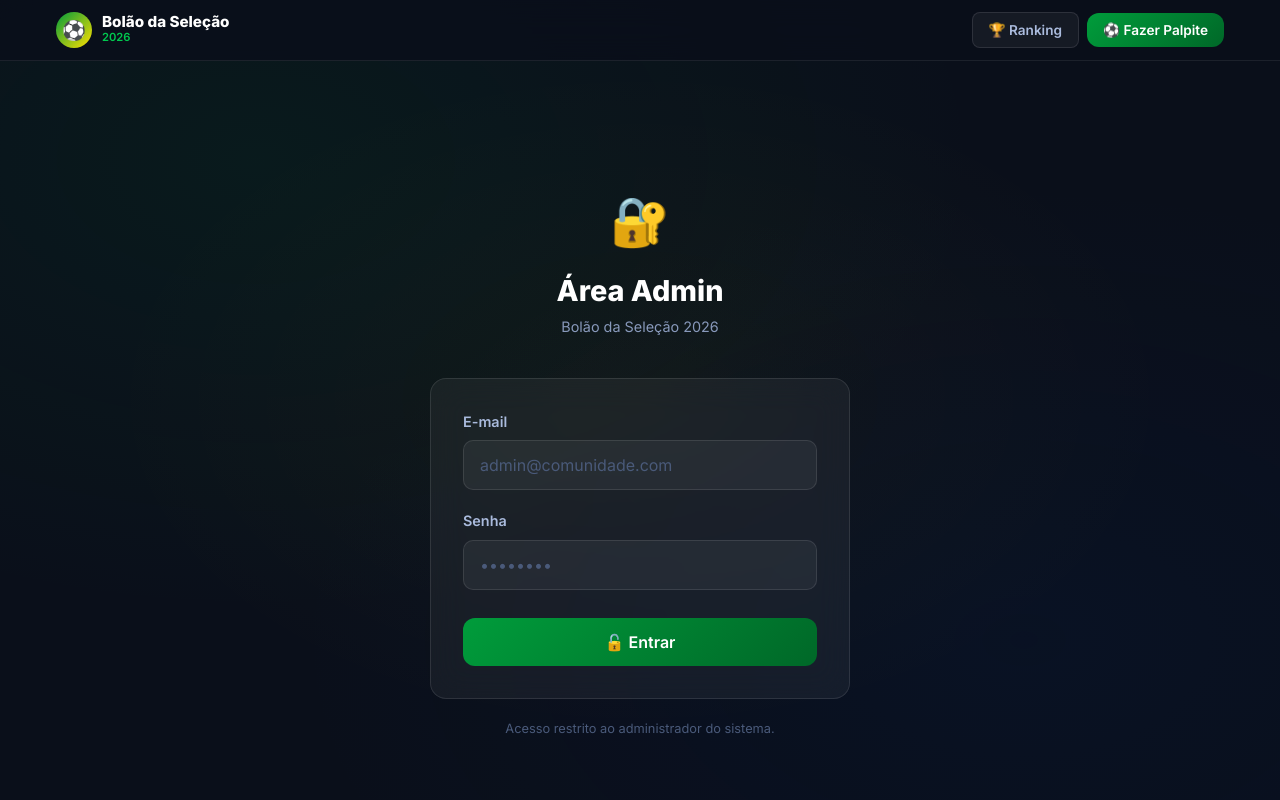
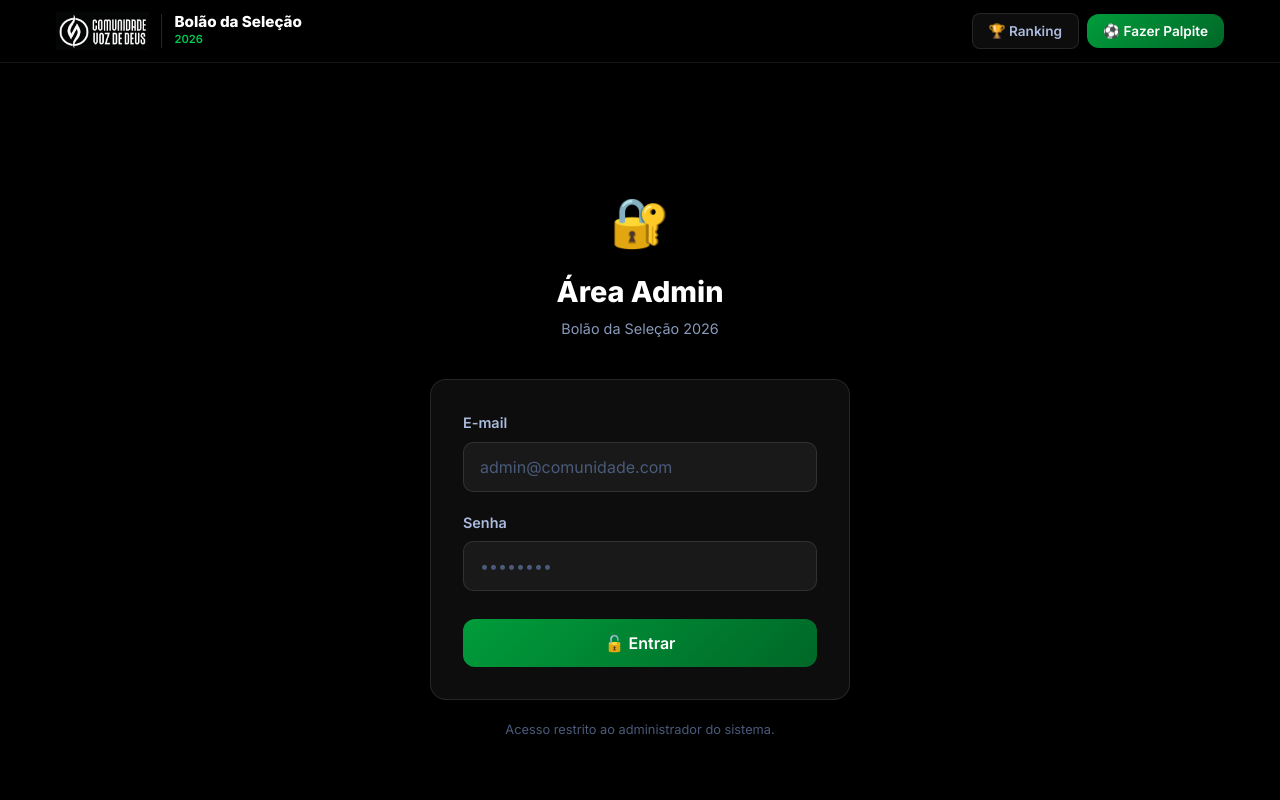
Before and after one commit to fullengage/acao-entre-amigos, a Next.js app: page /admin/login in a window 1280 px wide. Shown: the top 800 px of the page. Built offline with nearby package versions, Linux system fonts and the light colour scheme; no server answers.

Commit message:
style: apply pure black background and community logo to public and admin layouts

```diff
--- a/app/admin/layout.tsx
+++ b/app/admin/layout.tsx
@@ -45,7 +45,7 @@ export default function AdminLayout({ children }: { children: React.ReactNode })
       <aside
         style={{
           width: 240,
-          background: 'rgba(10,15,26,0.95)',
+          background: 'rgba(0,0,0,0.95)',
           borderRight: '1px solid rgba(255,255,255,0.08)',
           display: 'flex',
           flexDirection: 'column',
@@ -57,14 +57,27 @@ export default function AdminLayout({ children }: { children: React.ReactNode })
         }}
       >
         <div style={{ padding: '0 20px 24px', borderBottom: '1px solid rgba(255,255,255,0.08)' }}>
-          <div style={{ fontSize: '0.75rem', color: '#8899bb', fontWeight: 600, marginBottom: 4, textTransform: 'uppercase', letterSpacing: '0.05em' }}>
+          <div style={{ fontSize: '0.75rem', color: '#8899bb', fontWeight: 600, marginBottom: 8, textTransform: 'uppercase', letterSpacing: '0.05em' }}>
             🔐 Admin
           </div>
-          <div style={{ fontSize: '1rem', fontWeight: 700, color: 'white' }}>
-            Bolão da Seleção
-          </div>
-          <div className="text-gradient-brazil" style={{ fontSize: '0.8rem', fontWeight: 600 }}>
-            2026
+          <div style={{ display: 'flex', alignItems: 'center', gap: 10 }}>
+            <img
+              src="/logo-comunidade.png"
+              alt="Comunidade Voz de Deus"
+              style={{
+                height: 32,
+                width: 'auto',
+                display: 'block',
+              }}
+            />
+            <div>
+              <div style={{ fontSize: '0.85rem', fontWeight: 800, color: 'white', lineHeight: 1.1 }}>
+                Bolão Seleção
+              </div>
+              <div style={{ fontSize: '0.7rem', color: '#00C94F', fontWeight: 600, marginTop: 2 }}>
+                2026
+              </div>
+            </div>
           </div>
         </div>
 
--- a/app/globals.css
+++ b/app/globals.css
@@ -11,9 +11,9 @@
   --blue-mid: #003EA6;
   --white: #FFFFFF;
 
-  --bg-primary: #0a0f1a;
-  --bg-secondary: #0f1829;
-  --bg-card: rgba(15, 24, 41, 0.8);
+  --bg-primary: #000000;
+  --bg-secondary: #0a0a0a;
+  --bg-card: rgba(18, 18, 18, 0.85);
   --bg-glass: rgba(255, 255, 255, 0.05);
   --border-glass: rgba(255, 255, 255, 0.1);
 
@@ -37,11 +37,6 @@ body {
   background-color: var(--bg-primary);
   color: var(--text-primary);
   min-height: 100vh;
-  background-image:
-    radial-gradient(ellipse at 20% 20%, rgba(0, 156, 59, 0.08) 0%, transparent 50%),
-    radial-gradient(ellipse at 80% 80%, rgba(0, 39, 118, 0.1) 0%, transparent 50%),
-    radial-gradient(ellipse at 50% 50%, rgba(255, 223, 0, 0.03) 0%, transparent 60%);
-  background-attachment: fixed;
 }
 
 /* Glass card */
--- a/components/Navbar.tsx
+++ b/components/Navbar.tsx
@@ -8,7 +8,7 @@ export function Navbar() {
         position: 'sticky',
         top: 0,
         zIndex: 100,
-        background: 'rgba(10,15,26,0.85)',
+        background: 'rgba(0,0,0,0.85)',
         backdropFilter: 'blur(16px)',
         borderBottom: '1px solid rgba(255,255,255,0.08)',
       }}
@@ -22,26 +22,21 @@ export function Navbar() {
           padding: '12px 16px',
         }}
       >
-        <Link href="/" style={{ display: 'flex', alignItems: 'center', gap: 10, textDecoration: 'none' }}>
-          <div
+        <Link href="/" style={{ display: 'flex', alignItems: 'center', gap: 12, textDecoration: 'none' }}>
+          <img
+            src="/logo-comunidade.png"
+            alt="Comunidade Voz de Deus"
             style={{
-              width: 36,
-              height: 36,
-              borderRadius: '50%',
-              background: 'linear-gradient(135deg, #009C3B, #FFDF00)',
-              display: 'flex',
-              alignItems: 'center',
-              justifyContent: 'center',
-              fontSize: '1.2rem',
+              height: 38,
+              width: 'auto',
+              display: 'block',
             }}
-          >
-            ⚽
-          </div>
-          <div>
+          />
+          <div style={{ borderLeft: '1px solid rgba(255,255,255,0.15)', paddingLeft: 12 }}>
             <div style={{ fontWeight: 800, color: 'white', fontSize: '0.95rem', lineHeight: 1 }}>
               Bolão da Seleção
             </div>
-            <div style={{ fontSize: '0.7rem', color: '#00C94F', fontWeight: 600 }}>2026</div>
+            <div style={{ fontSize: '0.7rem', color: '#00C94F', fontWeight: 600, marginTop: 2 }}>2026</div>
           </div>
         </Link>
 
```
Also changed, not shown: public/logo-comunidade.png (added).
